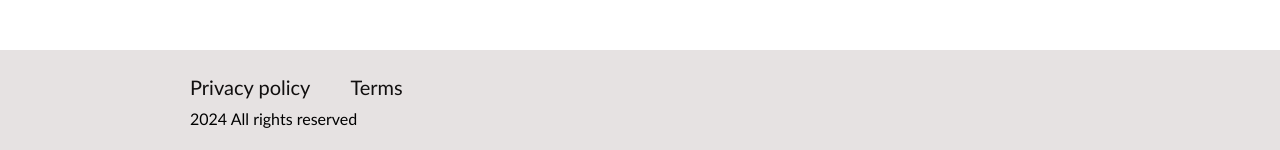
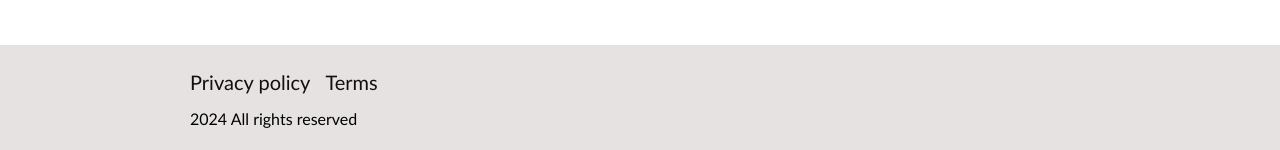
Before and after one commit to Tornik2/Assignment1, a Next.js app: page /products in a window 1280 px wide. Shown: the part 647-797 px from the top of the page. Built offline with nearby package versions, Linux system fonts and the light colour scheme; no server answers.

Commit message:
typography changes in footer

```diff
--- a/app/App.css
+++ b/app/App.css
@@ -57,7 +57,8 @@ header {
 }
 
 /* Padding for Footer and Header */
-.padding__header__footer {
+.padding__header__footer,
+.padding__top__bottom {
   padding: 10px;
 }
 .main__padding__sides {
@@ -66,7 +67,8 @@ header {
 }
 
 @media (min-width: 481px) {
-  .padding__header__footer {
+  .padding__header__footer,
+  .padding__top__bottom {
     padding: 15px;
   }
   .main__padding__sides {
@@ -75,7 +77,12 @@ header {
   }
 }
 @media (min-width: 768px) {
-  .padding__header__footer {
+  .padding__header__footer,
+  .padding__top__bottom {
     padding: 25px;
   }
+  .main__padding__sides {
+    padding-left: 25px;
+    padding-right: 25px;
+  }
 }
--- a/app/components/Footer/Footer.css
+++ b/app/components/Footer/Footer.css
@@ -13,7 +13,7 @@ footer {
 .footer_navigation {
   display: flex;
   flex-direction: column;
-  gap: 10px;
+  gap: 15px;
 }
 .footer_navigation ul {
   display: flex;
@@ -29,47 +29,26 @@ footer {
   font-size: 16px;
 }
 
-@media (min-width: 400px) {
+@media (min-width: 481px) {
   .footer {
     padding: 20px;
   }
 
   .footer_navigation li {
-    font-size: 18px;
+    font-size: 1.125rem;
   }
 }
 
-@media (min-width: 500px) {
-  .footer {
-    padding: 20px 30px;
-  }
-
-  .footer_navigation ul {
-    display: flex;
-    gap: 30px;
+@media (min-width: 768px) {
+  .footer_navigation li {
+    font-size: 1.25rem;
   }
 }
 
-@media (min-width: 630px) {
-  .footer {
-    padding: 15px 35px;
-  }
-
-  .footer_navigation ul {
-    gap: 35px;
-  }
-
+@media (min-width: 990px) {
   .footer_navigation li {
-    font-size: 20px;
+    .footer_navigation li {
+      font-size: 1.3rem;
+    }
   }
 }
-
-@media (min-width: 777px) {
-  .footer_navigation ul {
-    gap: 40px;
-  }
-
-  .footer_navigation li {
-    font-size: 20px;
-  }
-}
--- a/app/components/Header/Header.css
+++ b/app/components/Header/Header.css
@@ -137,8 +137,13 @@ header:hover {
   display: flex;
   justify-content: center;
   align-items: center;
-  margin-top: 40px;
+  margin-top: 80px;
   margin-bottom: 20px;
+}
+@media (min-width: 481px) {
+  .profile__container {
+    margin-top: 80px;
+  }
 }
 @media (min-width: 990px) {
   .profile__container {
--- a/app/products/products.css
+++ b/app/products/products.css
@@ -1,5 +1,5 @@
 .products__list {
   display: grid;
-  grid-template-columns: repeat(3, 1fr);
+  grid-template-columns: repeat(auto-fit, minmax(270px, 1fr));
   gap: 15px;
 }
```
